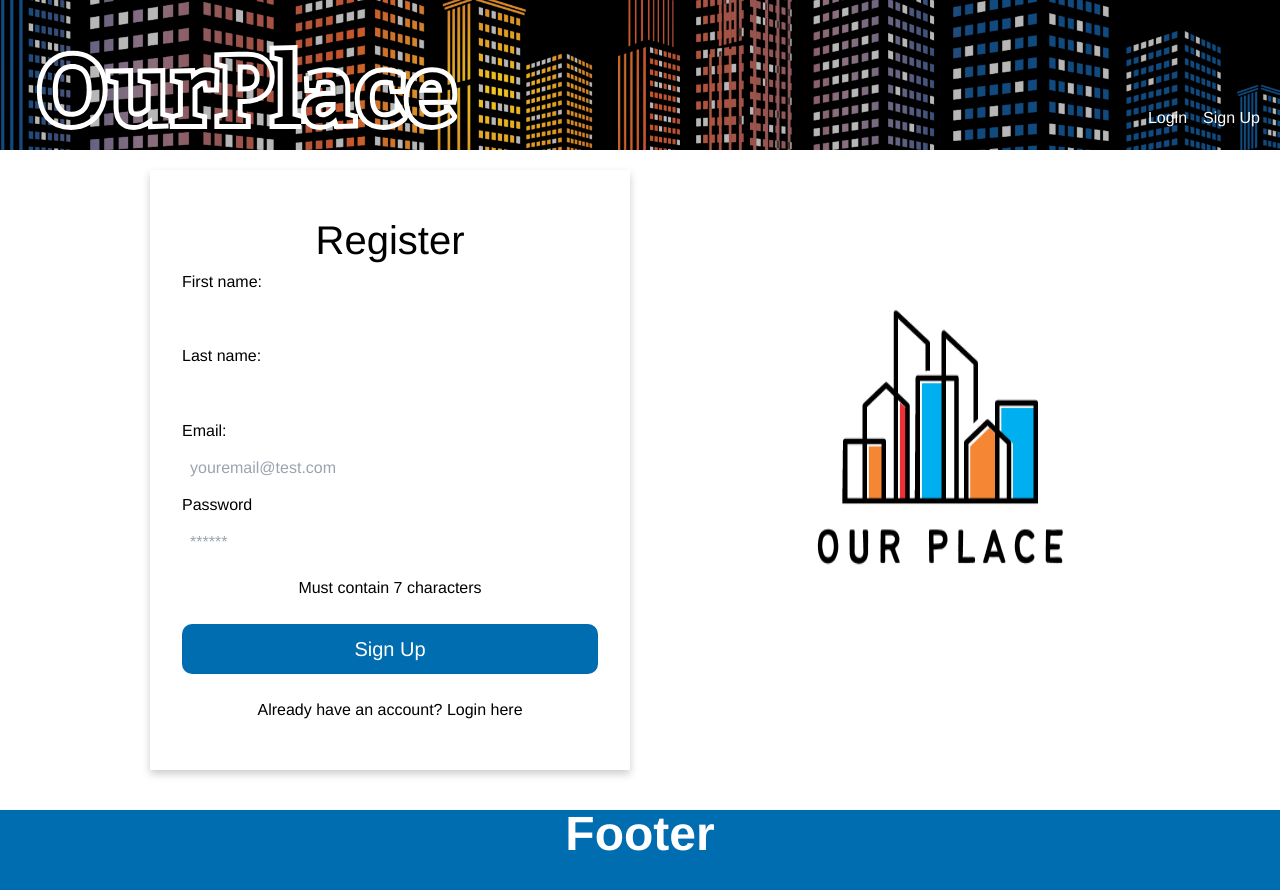
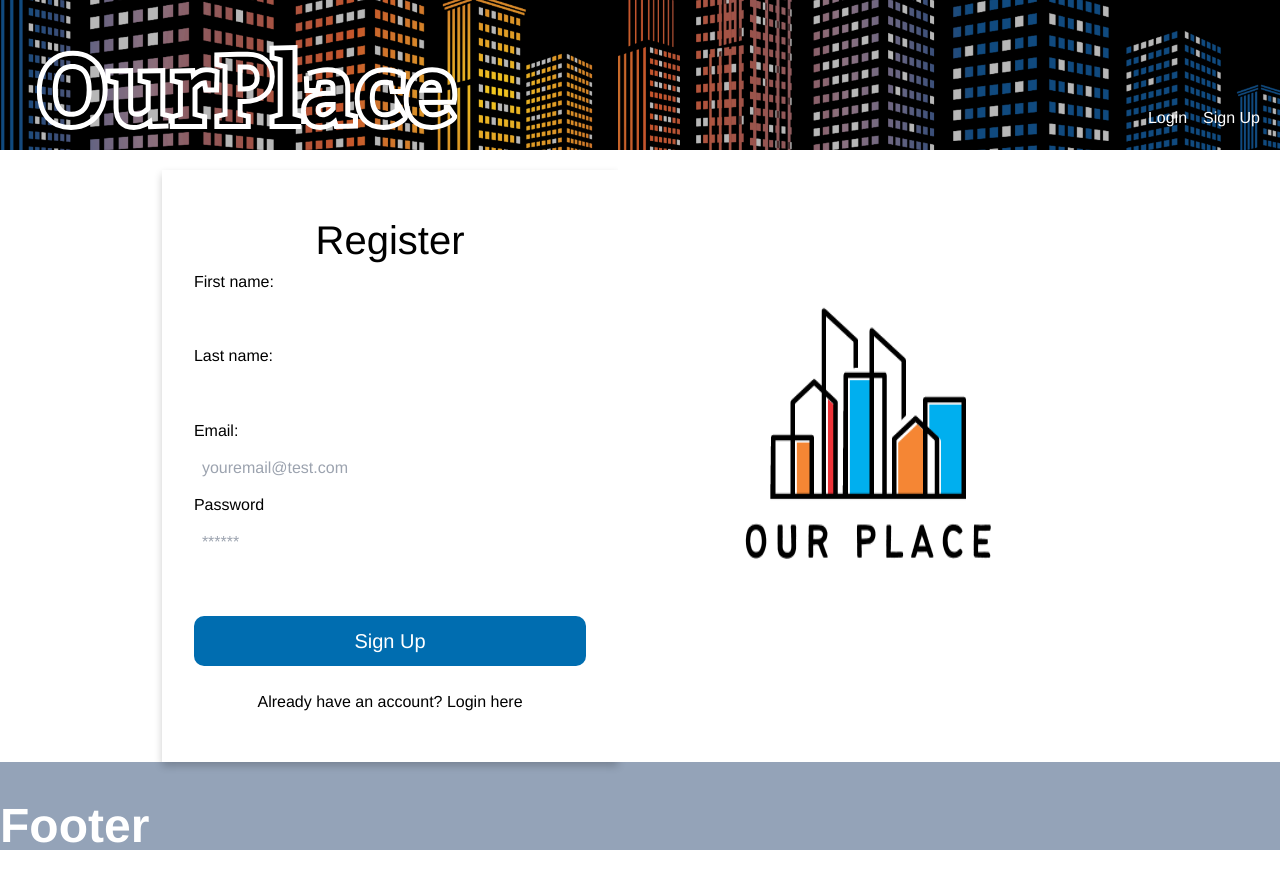
Before and after one commit to awchen85/project-3, a React (Create React App) app in the folder client/: page /register in a window 1280 px wide. Shown: the top 890 px of the page. After the commit the page ends 852 px from the top, so only its background shows below. Built offline with nearby package versions, Linux system fonts and the light colour scheme.

Commit message:
working on profile setup

```diff
--- a/client/src/App.js
+++ b/client/src/App.js
@@ -18,6 +18,7 @@ import Login from './pages/Login';
 import Registration from './pages/Registration';
 import Dashboard from './pages/Dashboard';
 import NotFound from './pages/NotFound';
+import Profile from './pages/ProfileSetup';
 
 import './App.css';
 
@@ -51,6 +52,7 @@ function App() {
               <Route path="/" element={<Home />} />
               <Route path="/login" element={<Login />} />
               <Route path="/register" element={<Registration />} />
+              <Route path="/Profile" element={<Profile />} />
               <Route path="/dashboard" element={<Dashboard />} />
               <Route path="/*" element={<NotFound />} />
             </Routes>
--- a/client/src/components/Footer/index.js
+++ b/client/src/components/Footer/index.js
@@ -1,6 +1,6 @@
 function Footer() {
   return (
-    <div>
+    <div className="flex bg-slate-400" style={{ width: '100%' }}>
       <footer className="flex justify-center mt-10">
         <h1 className="font-bold text-5xl text-white">Footer</h1>
       </footer>
--- a/client/src/index.css
+++ b/client/src/index.css
@@ -10,6 +10,7 @@ html, body {
 body {
   margin: 0;
   font-family: Helvetica, Arial, Sans-Serif;
+  background-color: #ffffff;
 }
 
 body h2 {
@@ -179,13 +180,13 @@ form p {
   width: 100%;
 }
 
-footer {
+/* footer {
    position: relative;
    bottom: 0;
    width: 100%;
    height: 126px;
    background: #006db0;
-}
+} */
 
 @media screen and (min-width: 992px) {
   h2 {
--- /dev/null
+++ b/client/src/pages/ProfileSetup.js
@@ -0,0 +1,34 @@
+import { BsGenderTrans, BsGenderMale, BsGenderFemale } from 'react-icons/bs';
+import { FaGenderless } from 'react-icons/fa';
+
+function Profile() {
+  return (
+    <div className="m-5">
+      <div className="translate-y-10">
+        <h1 className="text-black text-7xl text-center">
+          What is your Gender?
+        </h1>
+      </div>
+      <div className="translate-y-16">
+        <div className="flex justify-center">
+          <div className="text-7xl text-red-200 -translate-x-5">
+            <BsGenderFemale />
+          </div>
+          <div className="text-7xl text-blue-400 translate-x-5">
+            <BsGenderMale />
+          </div>
+        </div>
+        <div className="flex justify-center m-5">
+          <div className="text-7xl -translate-x-5">
+            <BsGenderTrans />
+          </div>
+          <div className="text-7xl translate-x-5">
+            <FaGenderless />
+          </div>
+        </div>
+      </div>
+    </div>
+  );
+}
+
+export default Profile;
--- a/client/src/pages/Registration.js
+++ b/client/src/pages/Registration.js
@@ -30,7 +30,7 @@ export default function Registration() {
       });
       const { token, user } = mutationResponse.data.createUser;
       loginUser(user, token);
-      navigate('/dashboard');
+      navigate('/profile');
     } catch (e) {
       // eslint-disable-next-line no-console
       console.log(e);
@@ -44,7 +44,7 @@ export default function Registration() {
 
   return (
     <div className="md:flex justify-center">
-      <div className="mt-5" style={{ width: '600px' }}>
+      <div className="mt-5">
         {error ? (
           <div>
             <p className="error-text">The provided credentials are incorrect</p>
@@ -85,6 +85,7 @@ export default function Registration() {
               onChange={handleChange}
             />
           </label>
+          <div className="group">
             <label htmlFor="password">
               Password
               <input
@@ -96,8 +97,9 @@ export default function Registration() {
                 onChange={handleChange}
               />
             </label>
-          <div>
-            <p>Must contain 7 characters</p>
+            <div className="invisible">
+              <p className="text-zinc-400 text-xs group-hover:visible flex-wrap">7 characters long, lowercase/uppercase, 1 number, 1 special character</p>
+            </div>
           </div>
           <button className="form-button hover:bg-teal-300" type="submit">
             Sign Up
```
Lines whose indentation alone changed are shown as unchanged.
